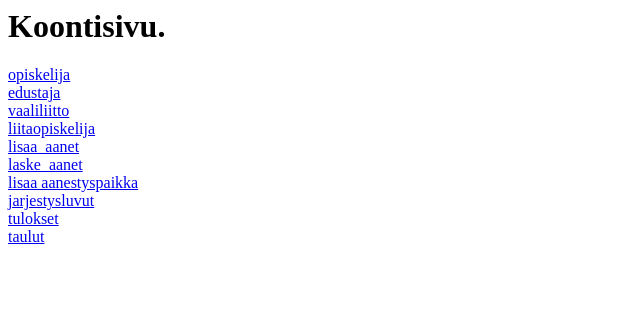
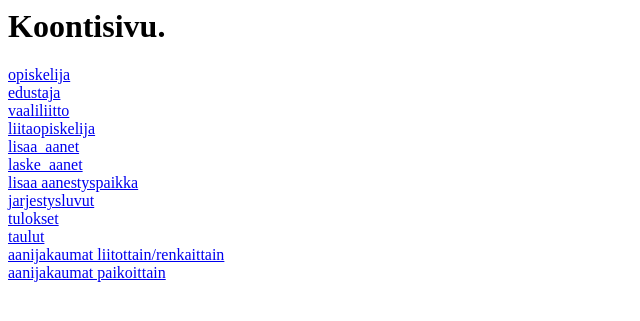
Before and after one commit to murtonen/Tietokantaohjelmointi, a PHP site: page / in a window 1280 px wide. Shown: the top 321 px of the page, without its empty margins (0-640 px from the left). Run offline with PHP 8.4, Linux system fonts and the light colour scheme.

Commit message:
Finishing touches.

```diff
--- a/index.php
+++ b/index.php
@@ -16,6 +16,7 @@
 <a href="jarjestysluvut.php"> jarjestysluvut</a><br>
 <a href="tulokset.php"> tulokset</a><br>
 <a href="taulut.php"> taulut </a><br>
-
+<a href ="Aanijakaumat.php"> aanijakaumat liitottain/renkaittain </a><br>
+<a href ="Raportti_jakaumat.php"> aanijakaumat paikoittain</a><br>
 </body>
 </html>
```
Also changed, not shown: Aanijakaumat.php (+17 -0 lines).
